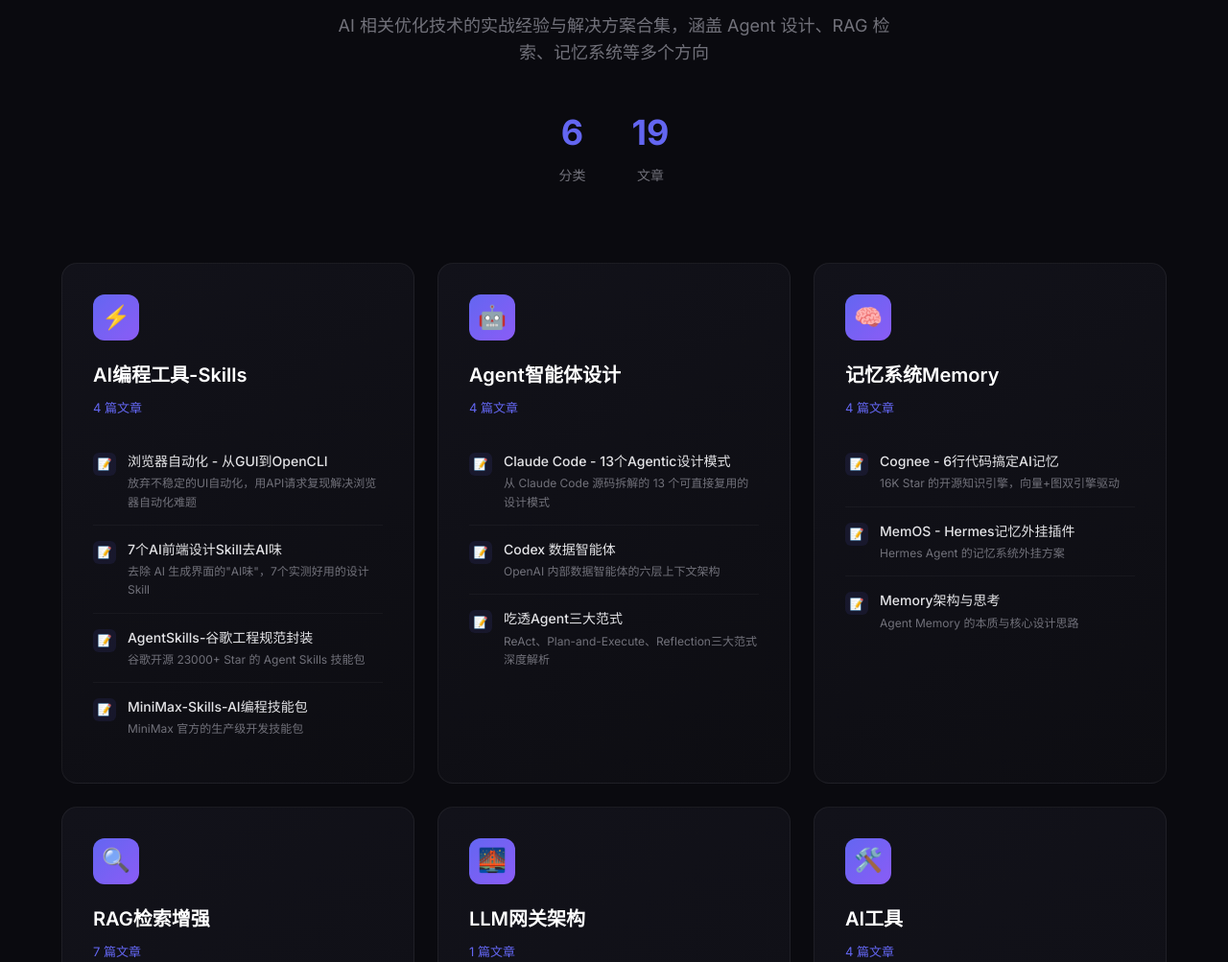
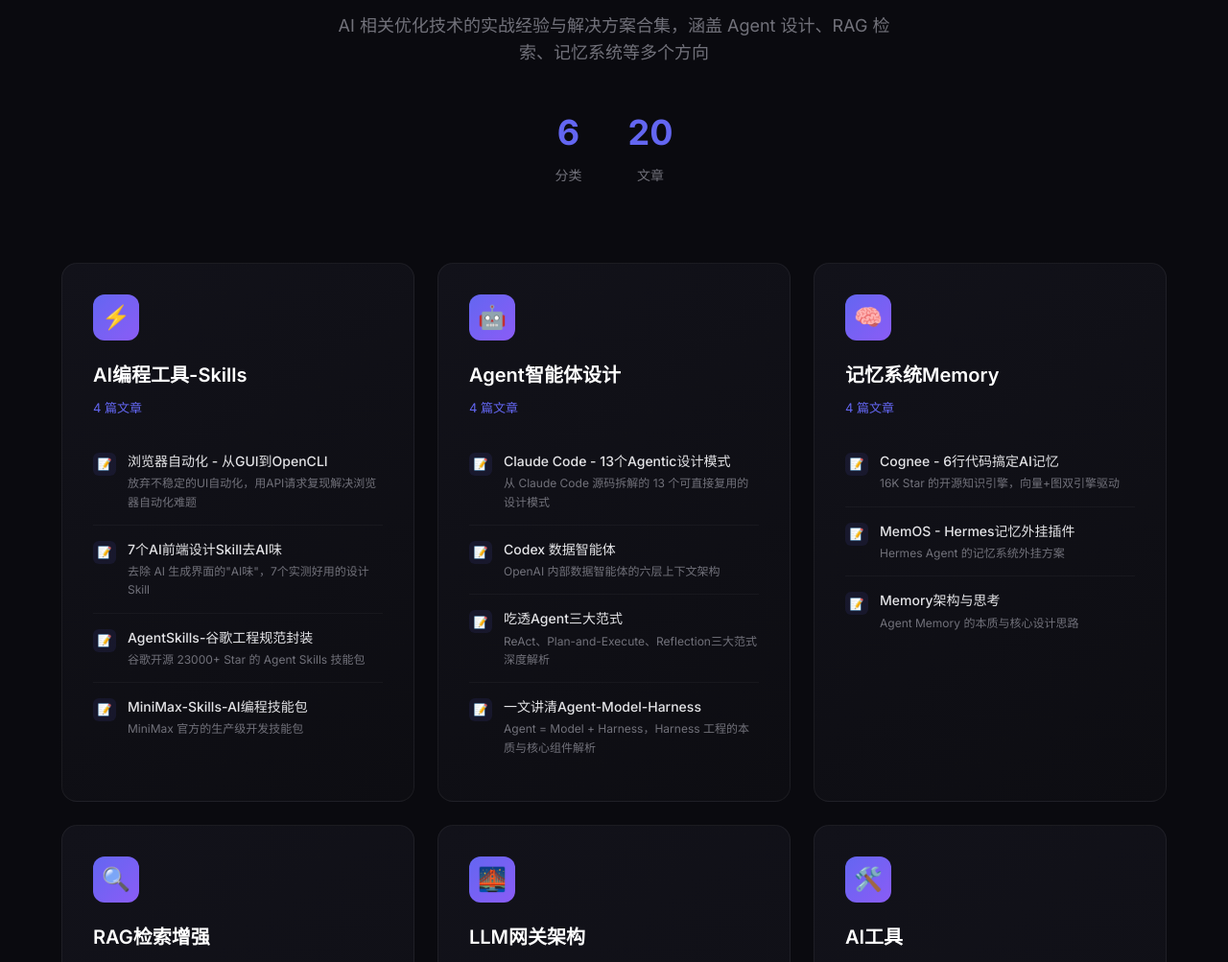
Before and after one commit to see311/ai-optimization-solutions, a plain HTML site: page index.html in a window 1280 px wide. Shown: the part 199-1202 px from the top of the page at 96% size. Drawn offline with Linux system fonts and the light colour scheme.

Commit message:
docs: Agent智能体设计 - 一文讲清Agent-Model-Harness

```diff
--- a/index.html
+++ b/index.html
@@ -198,7 +198,7 @@
                     <div class="stat-label">分类</div>
                 </div>
                 <div class="stat">
-                    <div class="stat-number">19</div>
+                    <div class="stat-number">20</div>
                     <div class="stat-label">文章</div>
                 </div>
             </div>
@@ -278,6 +278,14 @@
                             <div class="article-info">
                                 <div class="article-name">吃透Agent三大范式</div>
                                 <div class="article-desc">ReAct、Plan-and-Execute、Reflection三大范式深度解析</div>
+                            </div>
+                        </a>
+                    <li class="article-item">
+                        <a href="docs/Agent%E6%99%BA%E8%83%BD%E4%BD%93%E8%AE%BE%E8%AE%A1/%E4%B8%80%E6%96%87%E8%AE%B2%E6%B8%85Agent-Model-Harness/%E6%80%BB%E7%BB%93.md" class="article-link">
+                            <span class="article-icon">📝</span>
+                            <div class="article-info">
+                                <div class="article-name">一文讲清Agent-Model-Harness</div>
+                                <div class="article-desc">Agent = Model + Harness，Harness 工程的本质与核心组件解析</div>
                             </div>
                         </a>
                     </li>
```
